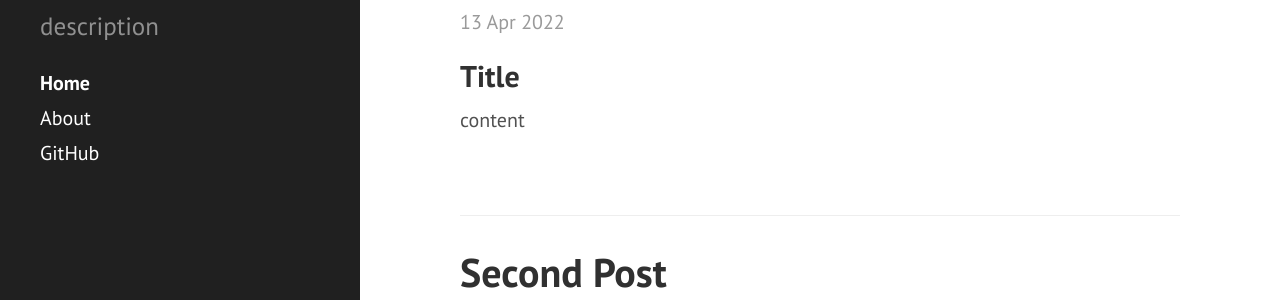
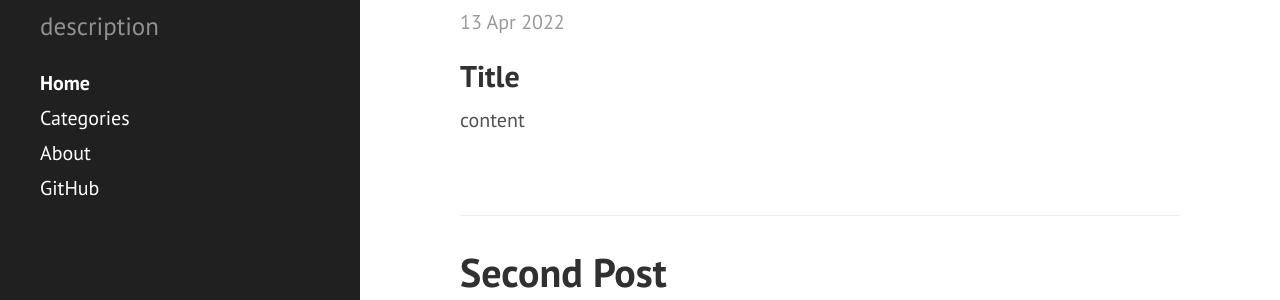
Before and after one commit to woin2ee/woin2ee.github.io, a Jekyll site: the page built from index.html, in a window 1280 px wide. Shown: the part 123-423 px from the top of the page. Built offline with Jekyll 4.4.1, drawn with Linux system fonts in a browser that asks for light colours; the list of posts is cut into pages by our own code.

Commit message:
Add category to sidebar

```diff
--- a/_includes/sidebar.html
+++ b/_includes/sidebar.html
@@ -11,6 +11,8 @@
 
     <nav class="sidebar-nav">
       <a class="sidebar-nav-item{% if page.url == site.baseurl %} active{% endif %}" href="{{ site.baseurl }}">Home</a>
+
+      <a class="sidebar-nav-item" href="{{ site.baseurl }}category">Categories</a>
 
       {% comment %}
         The code below dynamically generates a sidebar nav of pages with
```
